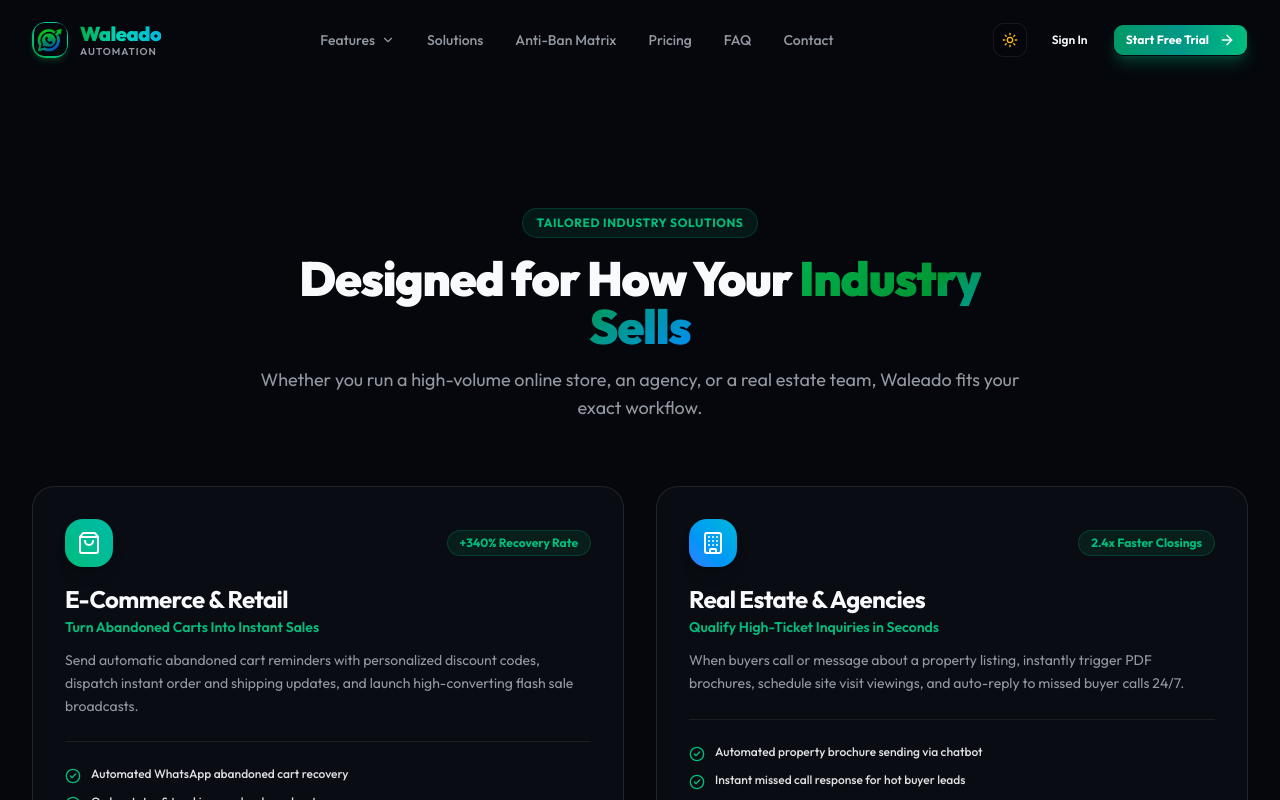
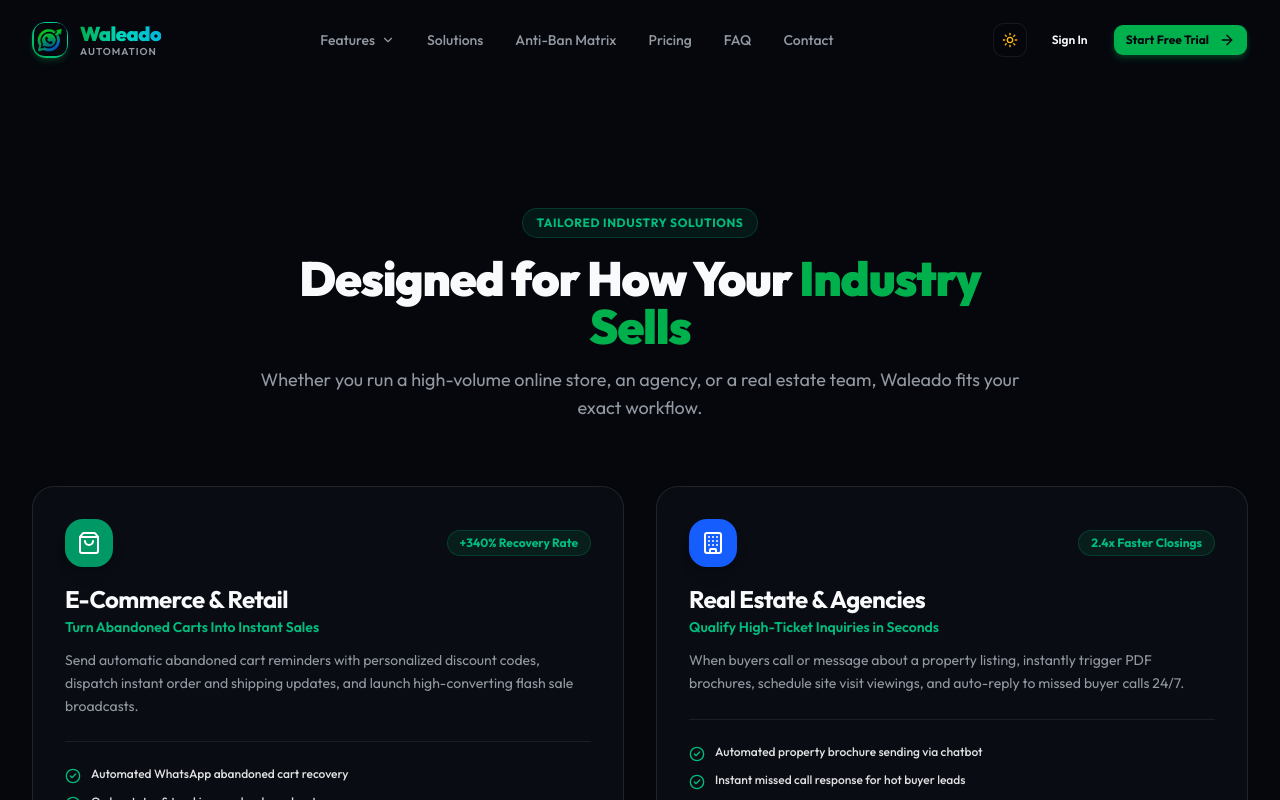
Before and after one commit to Flex-Softr/waleado-landing, a Next.js app: page /solutions in a window 1280 px wide. Shown: the top 800 px of the page. Built offline with nearby package versions, Linux system fonts and the light colour scheme.

Commit message:
style(landing): replace gradient colors with solid colors

```diff
--- a/src/app/globals.css
+++ b/src/app/globals.css
@@ -168,16 +168,9 @@
   opacity: 0.15;
 }
 
-/* Text Gradients */
+/* Text Color */
 .text-gradient-emerald {
-  background: linear-gradient(
-    135deg,
-    oklch(0.66 0.19 150) 0%,
-    oklch(0.58 0.19 150) 50%,
-    oklch(0.62 0.21 245) 100%
-  );
-  -webkit-background-clip: text;
-  -webkit-text-fill-color: transparent;
+  color: var(--primary);
 }
 
 /* Glassmorphism */
--- a/src/components/cta-section.tsx
+++ b/src/components/cta-section.tsx
@@ -8,10 +8,10 @@
   return (
     <section className="py-20 md:py-28 relative overflow-hidden">
       <div className="max-w-7xl mx-auto px-4 sm:px-6 lg:px-8">
-        <div className="relative rounded-3xl overflow-hidden border border-emerald-500/40 bg-gradient-to-br from-emerald-950/80 via-[#0a151b] to-[#081017] p-8 sm:p-14 lg:p-16 shadow-2xl shadow-emerald-500/20">
+        <div className="relative rounded-3xl overflow-hidden border border-emerald-500/40 bg-emerald-950 p-8 sm:p-14 lg:p-16 shadow-2xl shadow-emerald-500/20">
           {/* Ambient Glows */}
           <div className="absolute top-0 right-0 w-96 h-96 bg-emerald-500/20 blur-[120px] rounded-full pointer-events-none" />
-          <div className="absolute bottom-0 left-0 w-96 h-96 bg-teal-500/20 blur-[120px] rounded-full pointer-events-none" />
+          <div className="absolute bottom-0 left-0 w-96 h-96 bg-emerald-500/10 blur-[120px] rounded-full pointer-events-none" />
 
           <div className="relative z-10 text-center max-w-3xl mx-auto space-y-6">
             <div className="inline-flex items-center gap-2 px-4 py-1.5 rounded-full bg-emerald-500/20 text-emerald-400 text-xs font-bold uppercase tracking-wider border border-emerald-500/30">
@@ -21,7 +21,7 @@
 
             <h2 className="text-3xl sm:text-5xl lg:text-6xl font-black text-white tracking-tight leading-tight">
               Ready to Turn WhatsApp Into Your{" "}
-              <span className="bg-gradient-to-r from-emerald-400 via-teal-300 to-cyan-400 bg-clip-text text-transparent">
+              <span className="text-emerald-400">
                 Most Profitable Channel?
               </span>
             </h2>
@@ -35,7 +35,7 @@
             <div className="pt-4 flex flex-col sm:flex-row items-center justify-center gap-4">
               <Link
                 href="http://localhost:3000/register"
-                className="w-full sm:w-auto inline-flex items-center justify-center gap-2 px-8 py-4 rounded-xl text-base font-bold text-slate-950 bg-gradient-to-r from-emerald-400 to-teal-300 hover:from-emerald-300 hover:to-teal-200 shadow-xl shadow-emerald-500/30 hover:scale-105 transition-all duration-200"
+                className="w-full sm:w-auto inline-flex items-center justify-center gap-2 px-8 py-4 rounded-xl text-base font-bold text-slate-950 bg-emerald-400 hover:bg-emerald-300 shadow-xl shadow-emerald-500/30 hover:scale-105 transition-all duration-200"
               >
                 <span>Start 14-Day Free Trial</span>
                 <ArrowRight className="w-5 h-5" />
--- a/src/components/navbar.tsx
+++ b/src/components/navbar.tsx
@@ -190,7 +190,7 @@
             </Link>
 
             <Link href="http://localhost:3000/register">
-              <Button variant="gradient" size="sm" className="font-bold">
+              <Button variant="default" size="sm" className="font-bold">
                 <span>Start Free Trial</span>
                 <ArrowRight className="w-4 h-4 ml-1" />
               </Button>
@@ -243,7 +243,7 @@
               onClick={() => setIsOpen(false)}
               className="w-full"
             >
-              <Button variant="gradient" className="w-full font-bold">
+              <Button variant="default" className="w-full font-bold">
                 Start Free 14-Day Trial
               </Button>
             </Link>
--- a/src/components/solutions-section.tsx
+++ b/src/components/solutions-section.tsx
@@ -17,7 +17,7 @@
     title: "E-Commerce & Retail",
     tagline: "Turn Abandoned Carts Into Instant Sales",
     icon: ShoppingBag,
-    color: "from-emerald-500 to-teal-500",
+    color: "bg-emerald-600",
     metrics: "+340% Recovery Rate",
     description:
       "Send automatic abandoned cart reminders with personalized discount codes, dispatch instant order and shipping updates, and launch high-converting flash sale broadcasts.",
@@ -33,7 +33,7 @@
     title: "Real Estate & Agencies",
     tagline: "Qualify High-Ticket Inquiries in Seconds",
     icon: Building,
-    color: "from-blue-500 to-cyan-500",
+    color: "bg-blue-600",
     metrics: "2.4x Faster Closings",
     description:
       "When buyers call or message about a property listing, instantly trigger PDF brochures, schedule site visit viewings, and auto-reply to missed buyer calls 24/7.",
@@ -49,7 +49,7 @@
     title: "Marketing Agencies",
     tagline: "Deliver 10x ROI for Multiple Client Brands",
     icon: Briefcase,
-    color: "from-purple-500 to-indigo-500",
+    color: "bg-purple-600",
     metrics: "Multi-Tenant Ready",
     description:
       "Connect separate client WhatsApp numbers into dedicated workspace accounts. Execute massive client campaigns with full anti-ban protection and detailed exportable metrics.",
@@ -65,7 +65,7 @@
     title: "Customer Support & SaaS",
     tagline: "Resolve 70% of Inquiries Without Human Staff",
     icon: Headphones,
-    color: "from-amber-500 to-orange-500",
+    color: "bg-amber-600",
     metrics: "< 2s First Response",
     description:
       "Deploy interactive keyword-driven chatbots to answer repetitive questions, handle billing inquiries, and seamlessly escalate complex cases to live human agents in the unified inbox.",
@@ -109,7 +109,7 @@
                 <div>
                   <div className="flex items-center justify-between mb-4">
                     <div
-                      className={`w-12 h-12 rounded-2xl bg-gradient-to-tr ${sol.color} text-white flex items-center justify-center shadow-lg group-hover:scale-105 transition-transform`}
+                      className={`w-12 h-12 rounded-2xl ${sol.color} text-white flex items-center justify-center shadow-lg group-hover:scale-105 transition-transform`}
                     >
                       <Icon className="w-6 h-6" />
                     </div>
--- a/src/components/ui/badge.tsx
+++ b/src/components/ui/badge.tsx
@@ -13,7 +13,7 @@
         outline: "text-foreground border-border",
         success: "border-transparent bg-emerald-500/10 text-emerald-500 border-emerald-500/20",
         gradient:
-          "border-transparent bg-gradient-to-r from-emerald-500/15 to-teal-500/15 text-emerald-600 dark:text-emerald-400 border-emerald-500/30",
+          "border-transparent bg-emerald-500/10 text-emerald-600 dark:text-emerald-400 border-emerald-500/30",
       },
     },
     defaultVariants: {
--- a/src/components/ui/button.tsx
+++ b/src/components/ui/button.tsx
@@ -19,7 +19,7 @@
           "bg-destructive/10 text-destructive hover:bg-destructive/20 focus-visible:border-destructive/40",
         link: "text-primary underline-offset-4 hover:underline",
         gradient:
-          "bg-gradient-to-r from-emerald-600 via-teal-600 to-emerald-500 text-white shadow-lg shadow-emerald-500/25 hover:shadow-emerald-500/40 hover:-translate-y-0.5",
+          "bg-emerald-600 text-white shadow-md hover:bg-emerald-700 hover:-translate-y-0.5 dark:bg-emerald-600 dark:hover:bg-emerald-500",
       },
       size: {
         default: "h-10 gap-2 px-4 py-2",
```
